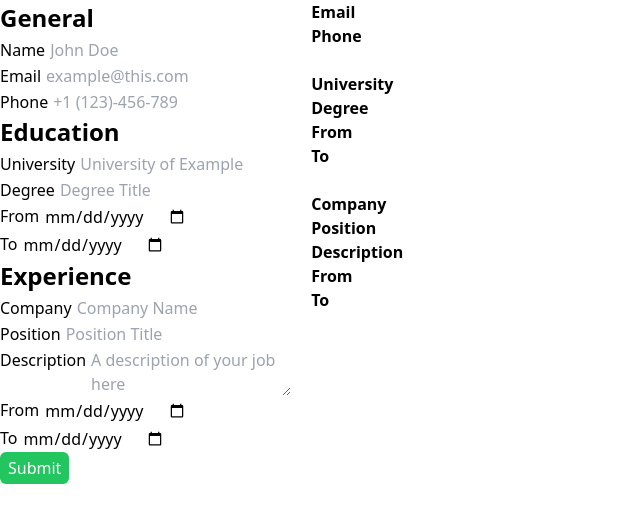
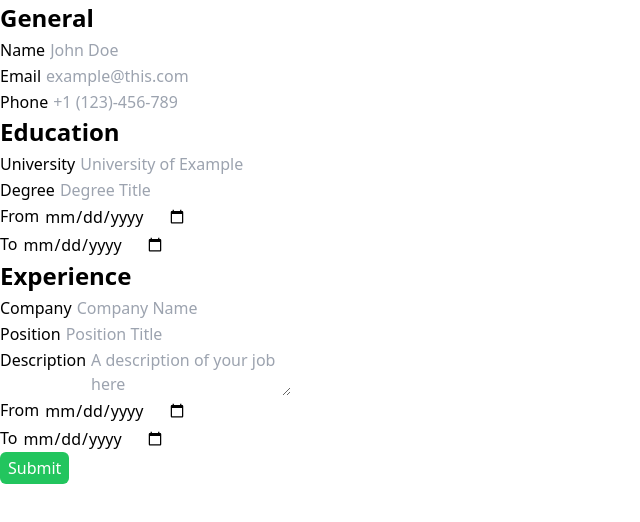
Before and after one commit to supersakana/cv_builder, a React (Create React App) app: page / in a window 1280 px wide. Shown: the top 522 px of the page, without its empty margins (0-640 px from the left). Built offline with nearby package versions, Linux system fonts and the light colour scheme.

Commit message:
updated cvContent keys and Doc component to display content properly

```diff
--- a/src/App.js
+++ b/src/App.js
@@ -9,13 +9,13 @@ function App() {
     phone: '',
     university: '',
     degree: '',
-    fromUni: '',
-    toUni: '',
+    from_uni: '',
+    to_uni: '',
     company: '',
     position: '',
     description: '',
-    fromComp: '',
-    toComp: ''
+    from_comp: '',
+    to_comp: ''
   })
 
   const updateDoc = (e) => {
--- a/src/components/Doc.js
+++ b/src/components/Doc.js
@@ -2,23 +2,23 @@ const Doc = ({ content }) => {
   return (
     <div className="font-bold">
       <p>{content.name}</p>
-      <p>Email</p>
-      <p>Phone</p>
+      <p>{content.email}</p>
+      <p>{content.phone}</p>
 
       <br></br>
 
-      <p>University</p>
-      <p>Degree</p>
-      <p>From</p>
-      <p>To</p>
+      <p>{content.university}</p>
+      <p>{content.degree}</p>
+      <p>{content.from_uni}</p>
+      <p>{content.to_uni}</p>
 
       <br></br>
 
-      <p>Company</p>
-      <p>Position</p>
-      <p>Description</p>
-      <p>From</p>
-      <p>To</p>
+      <p>{content.company}</p>
+      <p>{content.position}</p>
+      <p>{content.description}</p>
+      <p>{content.from_comp}</p>
+      <p>{content.to_comp}</p>
     </div>
   )
 }
```
